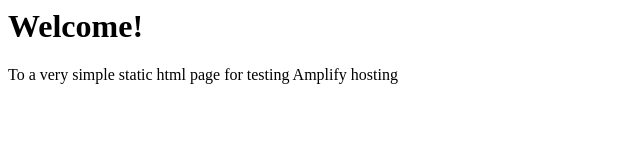
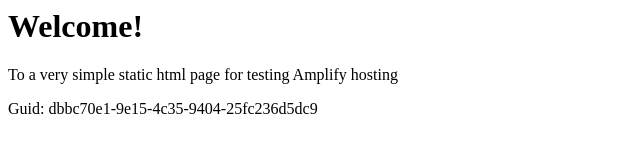
Before and after one commit to aws-aemilia-yul/Github-PR-Commit-Integration-Test-DoNotTouch-v1-prod-ca-central-1, a website: page src/index.html in a window 1280 px wide. Shown: the whole page, without its empty margins (0-640 px from the left). Drawn offline with Linux system fonts and the light colour scheme.

Commit message:
commit from integ tests

```diff
--- a/src/index.html
+++ b/src/index.html
@@ -1,3 +1,5 @@
+
+
 <html lang="en">
 
 <head>
@@ -10,6 +12,6 @@
 <body>
     <h1>Welcome!</h1>
     <p>To a very simple static html page for testing Amplify hosting</p>
-</body>
+    <p>Guid: dbbc70e1-9e15-4c35-9404-25fc236d5dc9</p></body>
 
 </html>
```
